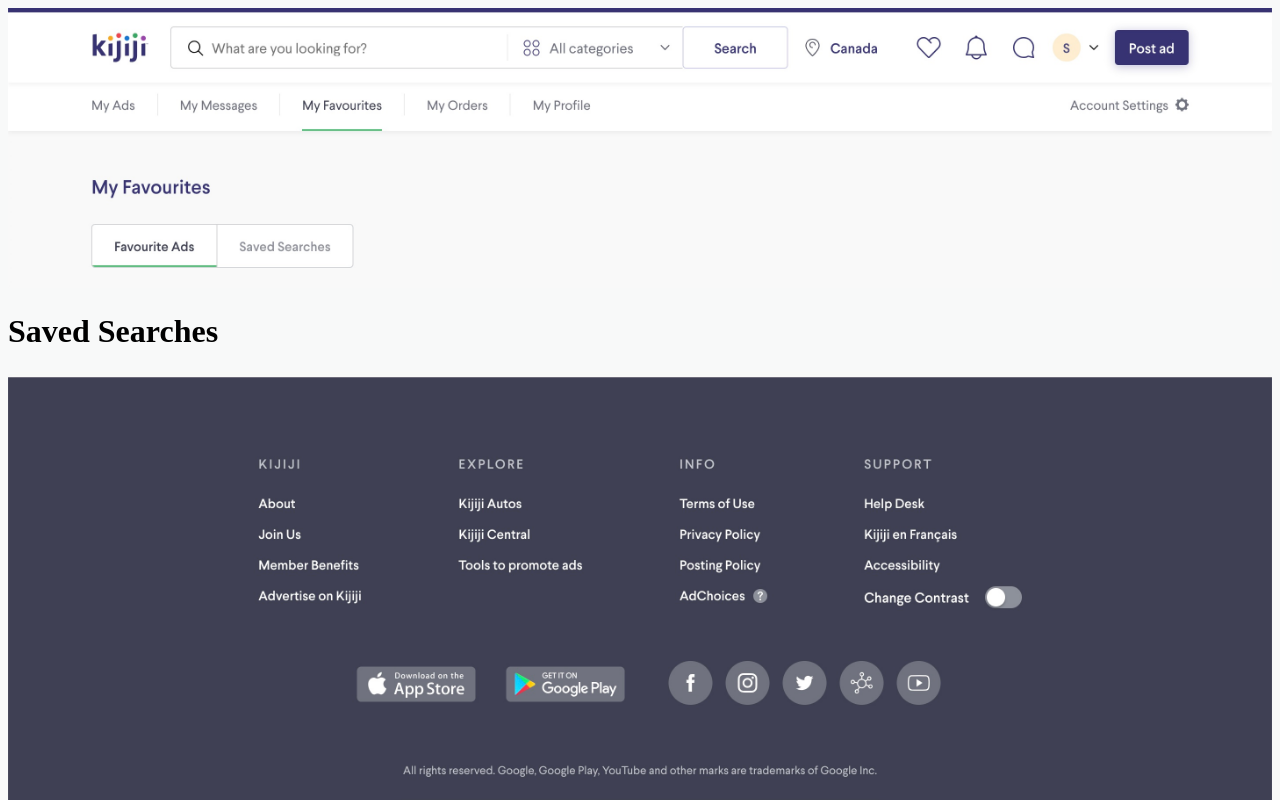
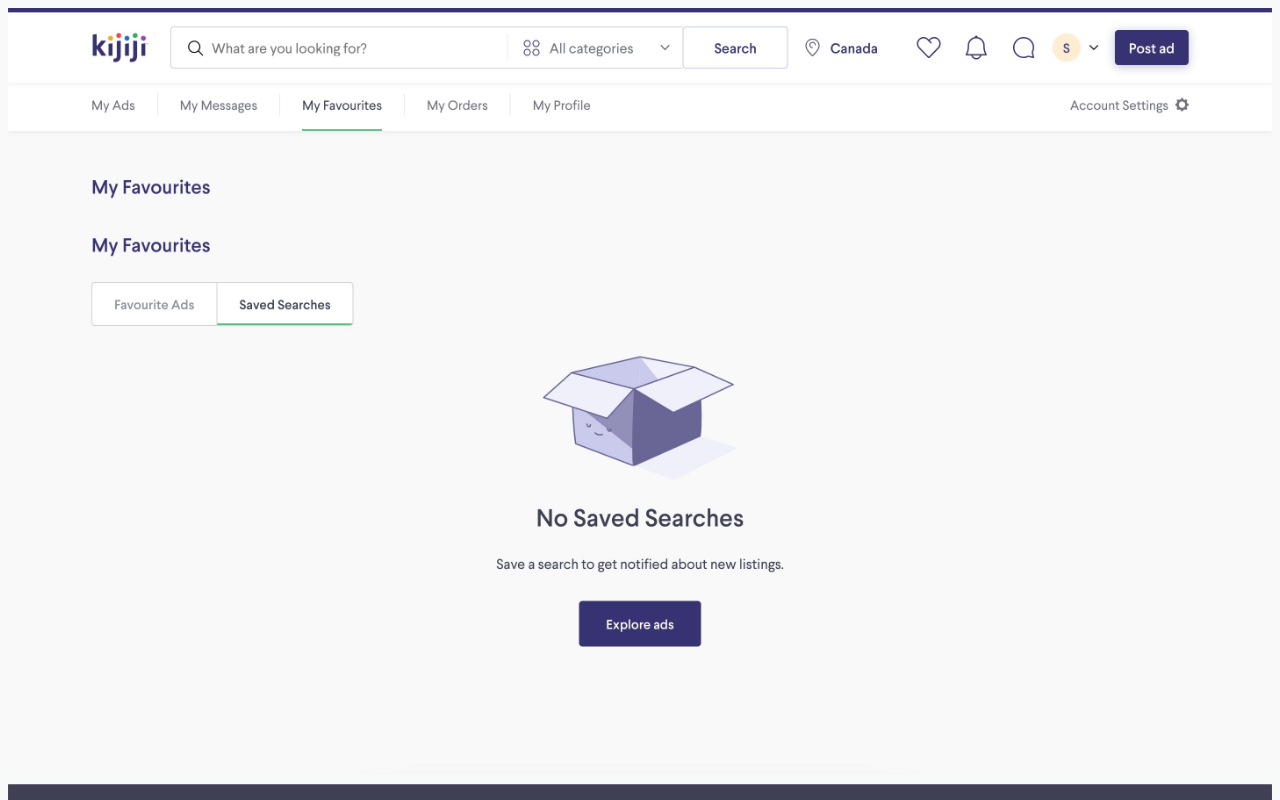
Before and after one commit to ip-Team8/kijiji-hackathon, a React (Create React App) app: page / in a window 1280 px wide. Shown: the top 800 px of the page. Built offline with nearby package versions, Linux system fonts and the light colour scheme.

Commit message:
Background for Saved Searches page.

```diff
--- a/src/pages/SavedSearches/SavedSearches.js
+++ b/src/pages/SavedSearches/SavedSearches.js
@@ -1,8 +1,11 @@
+import './SavedSearches.scss';
+import savedSearches from '../../assets/images/saved-searches.jpg';
+
 const SavedSearches = () => {
     return (
         <>
         <div>
-            <h1>Saved Searches</h1>
+            <img className="saved-searches" src={savedSearches}></img>
         </div>
         </>
     )
--- a/src/pages/SavedSearches/SavedSearches.scss
+++ b/src/pages/SavedSearches/SavedSearches.scss
@@ -0,0 +1,6 @@
+.saved-searches {
+    width: 100%;
+    height: 100%;
+    object-fit: cover;
+    margin-top: -5.5rem;
+}
```
